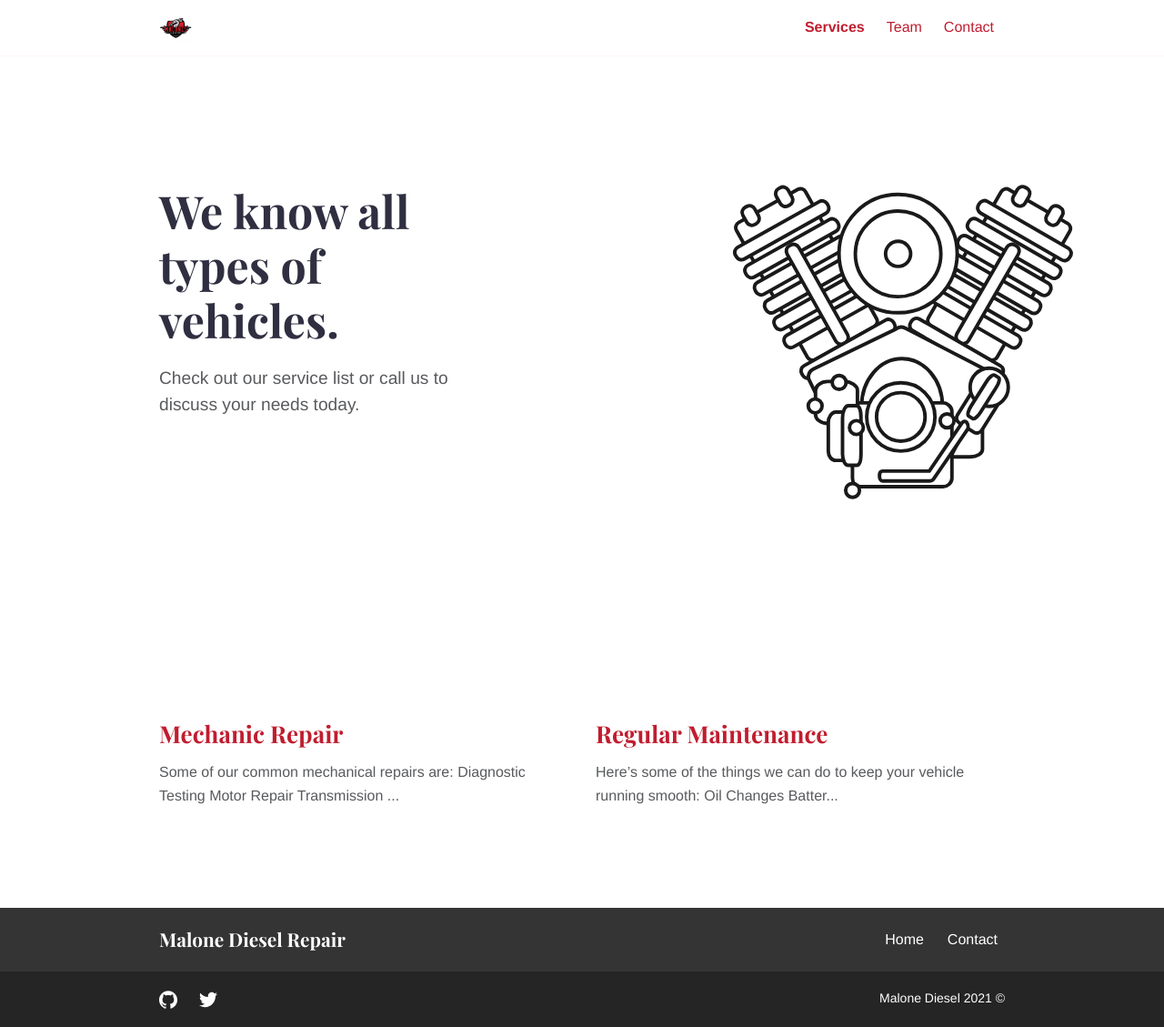
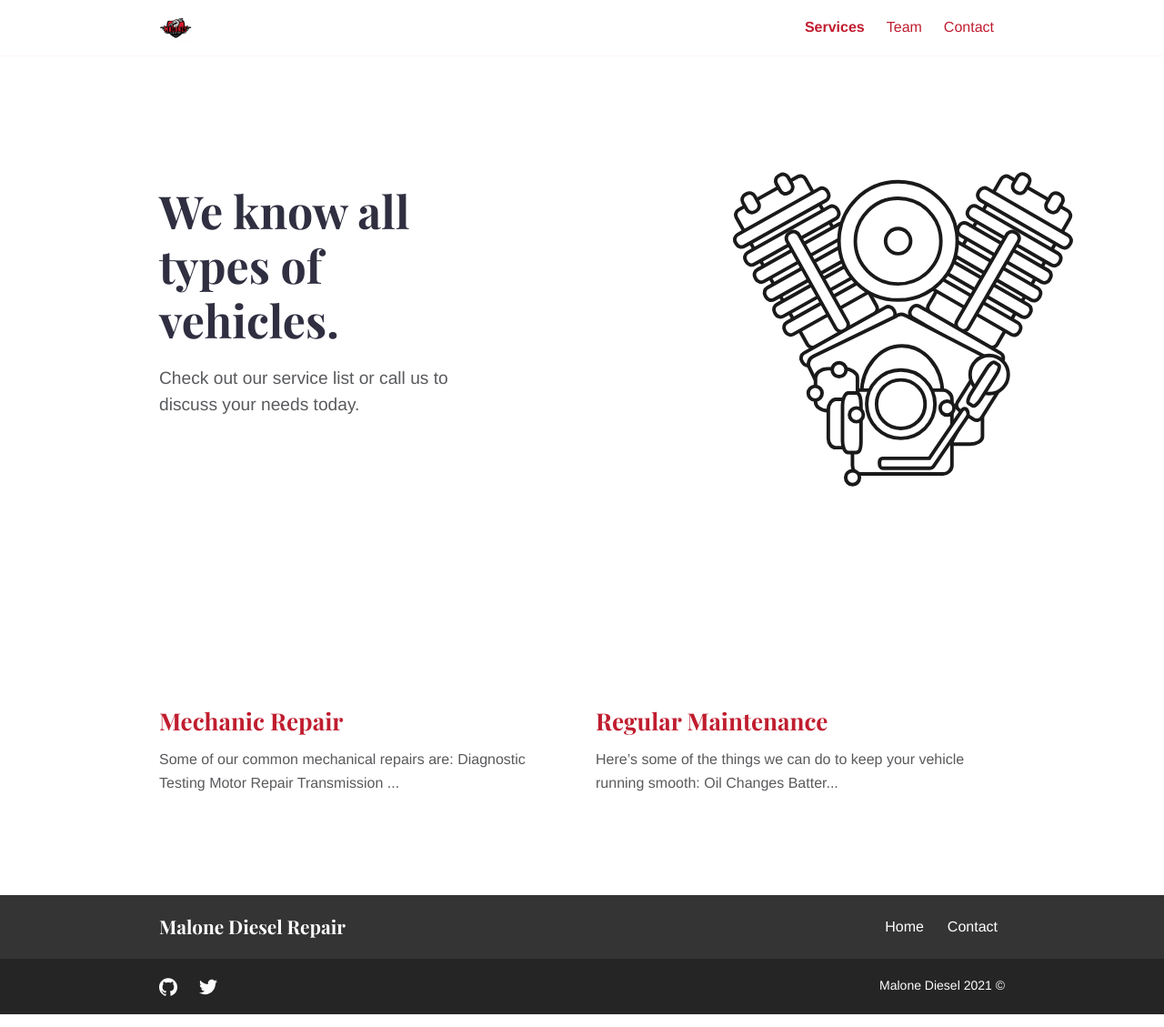
Before and after one commit to MalonesDiesel/malonesdiesel.github.io, a Jekyll site: the page built from services.md, in a window 1280 px wide. Shown: the whole page at 91% size. Built offline with Jekyll 4.4.1, drawn with Linux system fonts in a browser that asks for light colours.

Commit message:
Update services.html

```diff
--- a/_layouts/services.html
+++ b/_layouts/services.html
@@ -5,7 +5,7 @@ bodyClass: page-services-list
 <div class="intro">
   <div class="container">
     <div class="row justify-content-start">
-      <div class="col-12 col-md-7 col-lg-6 order-2 order-md-1" style="padding-bottom: 110px;">
+      <div class="col-12 col-md-7 col-lg-6 order-2 order-md-1" style="padding-bottom: 10%;">
         {{ content }}
       </div>
       {% if page.intro_image %}
```
